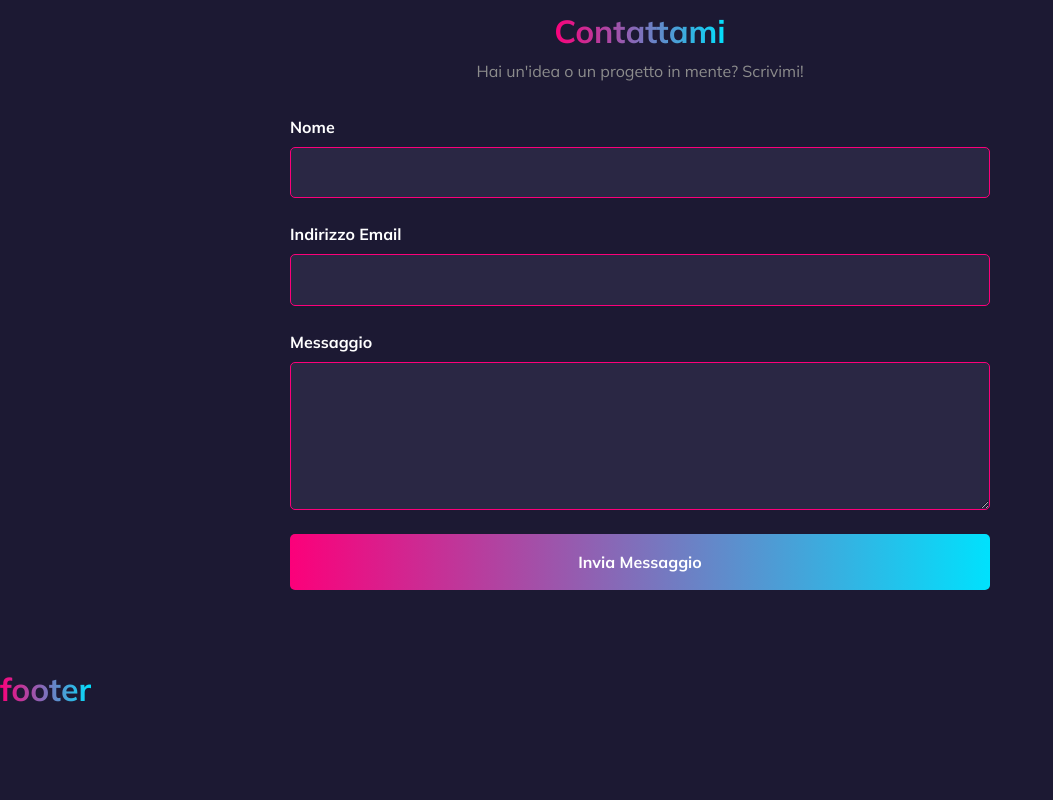
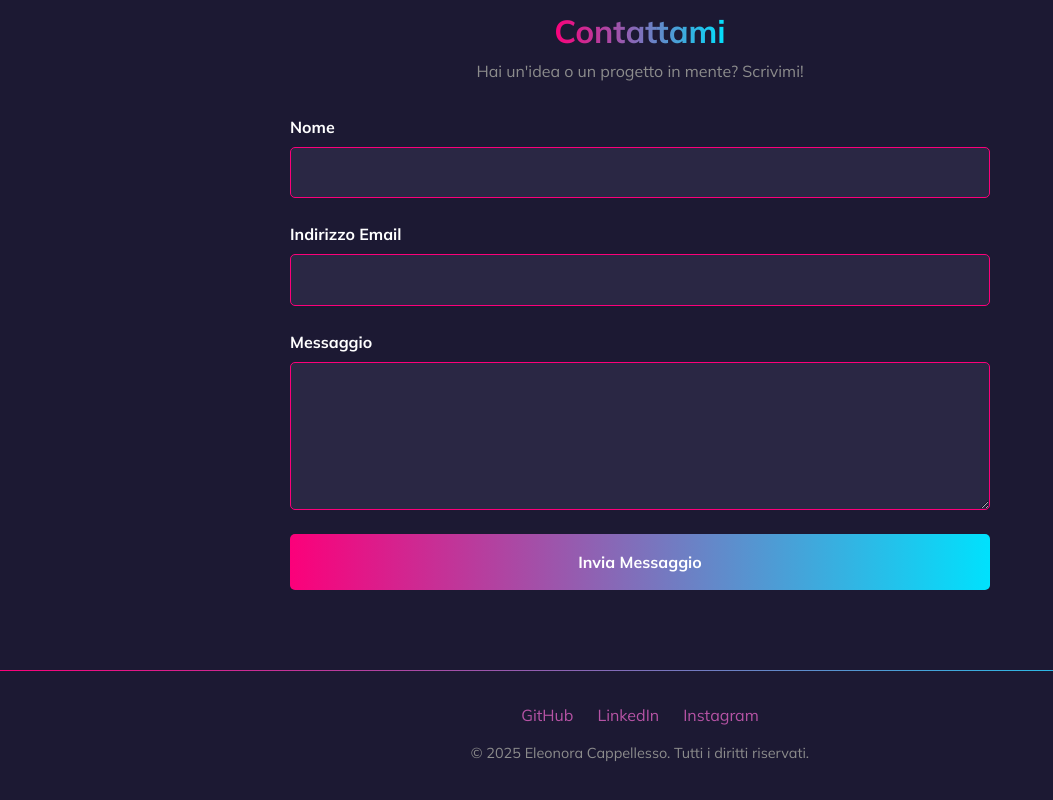
Before and after one commit to eleonoracappellesso/personal-portfolio, a React (Vite) app: page / in a window 1280 px wide. Shown: the part 3987-4787 px from the top of the page, without its empty margins (0-1053 px from the left). Before the commit the page ends 4703 px from the top, so only its background shows below. Built offline with nearby package versions, Linux system fonts and the light colour scheme.

Commit message:
created footer content

```diff
--- a/src/components/Footer.jsx
+++ b/src/components/Footer.jsx
@@ -1,3 +1,17 @@
+import styles from './Footer.module.css';
+
 export default function Footer() {
-    return <h2>footer</h2>
+    return (
+        <footer className={styles.footer}>
+            <div className={styles.links}>
+                <a href="https://github.com/eleonoracappellesso" target="_blank" rel="noopener noreferrer">GitHub</a>
+                <a href="https://www.linkedin.com/in/eleonora-cappellesso-6499271b4/" target="_blank" rel="noopener noreferrer">LinkedIn</a>
+                {/* Sostituisci tuoUsername con il tuo vero username! */}
+                <a href="https://www.instagram.com/tuoUsername" target="_blank" rel="noopener noreferrer">Instagram</a>
+            </div>
+            <p className={styles.copyright}>
+                © {new Date().getFullYear()} Eleonora Cappellesso. Tutti i diritti riservati.
+            </p>
+        </footer>
+    )
 }
--- /dev/null
+++ b/src/components/Footer.module.css
@@ -0,0 +1,29 @@
+.footer {
+    text-align: center;
+    padding: 2rem 1rem;
+    margin-top: 60px;
+    border-top: 1px solid;
+    border-image: linear-gradient(90deg, var(--pink), var(--light-blue)) 1;
+}
+
+.links {
+    display: flex;
+    justify-content: center;
+    gap: 1.5rem;
+    margin-bottom: 1rem;
+}
+
+.links a {
+    text-decoration: none;
+    color: #B653A5;
+    transition: color 0.3s ease;
+}
+
+.links a:hover {
+    color: var(--light-blue);
+}
+
+.copyright {
+    color: #8c8c8c;
+    font-size: 0.9rem;
+}
--- a/src/layouts/DefaultLayout.jsx
+++ b/src/layouts/DefaultLayout.jsx
@@ -6,7 +6,7 @@ export default function DefaultLayout() {
     return (
         <>
             <Header />
-            <main className="debug">
+            <main>
                 <Outlet />
             </main>
             <Footer />
```
